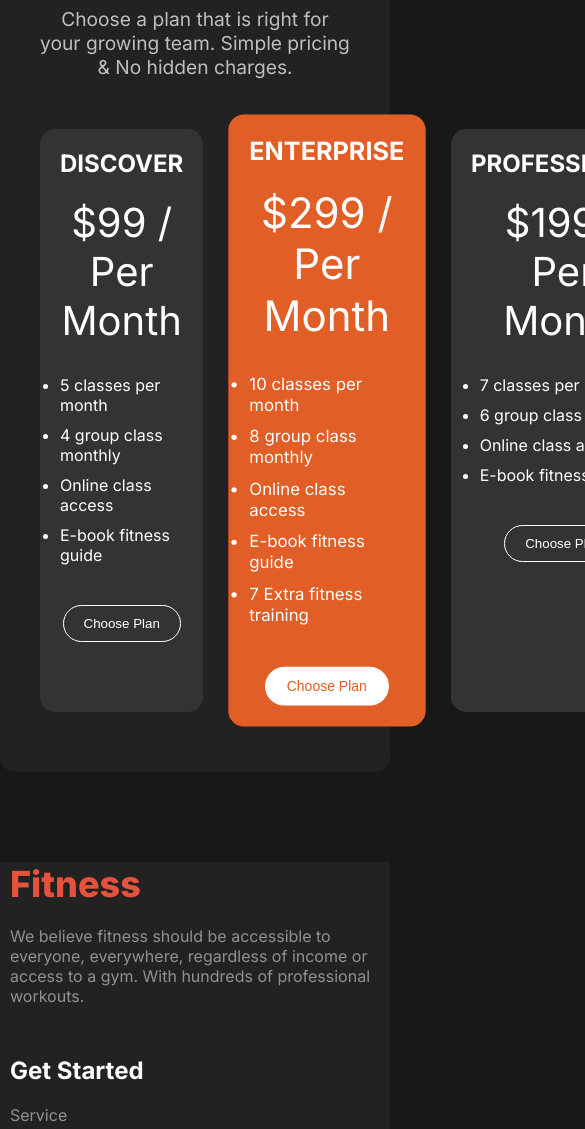
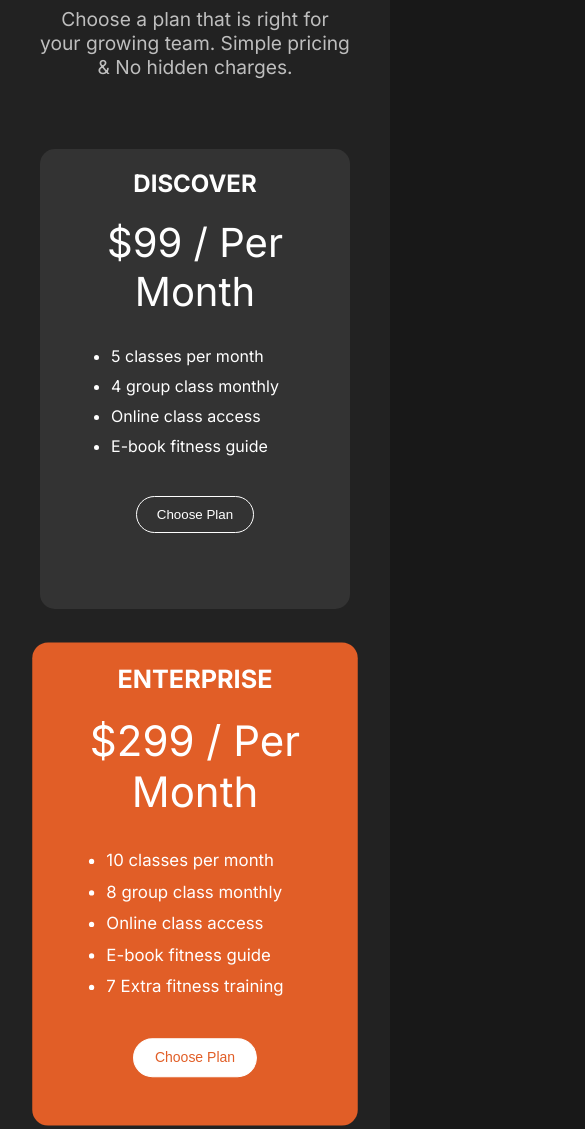
Before and after one commit to Md-ShohanurRahman/Path-to-Fitness, a plain HTML site: page index.html in a window 390 px wide. Shown: the part 7734-8863 px from the top of the page, 585 px wide, since content can reach past the window. Drawn offline with nearby package versions, Linux system fonts and the light colour scheme.

Commit message:
add styles to make the unique section reponsive for small device

```diff
--- a/style.css
+++ b/style.css
@@ -407,12 +407,10 @@ form select {
 
 }
 .plans{
-
     display: grid;
     grid-template-columns: repeat(3,1fr);
-    gap: 30px;
-    margin-top: 50px;
-
+    gap: 45px;
+    margin-top: 70px;
 }
 
 .plan {
@@ -422,7 +420,7 @@ form select {
     padding: 20px;
     /* width: 250px; */
     text-align: center;
-    min-height: 490px;
+    min-height: 460px;
 
 }
 .plan h2 {
@@ -645,8 +643,10 @@ footer{
     margin: 0 auto ;
     margin-top: 30px;
 }
+.plans{
 
-
+    grid-template-columns: repeat(1,1fr);
+}
 }
 
 
```
